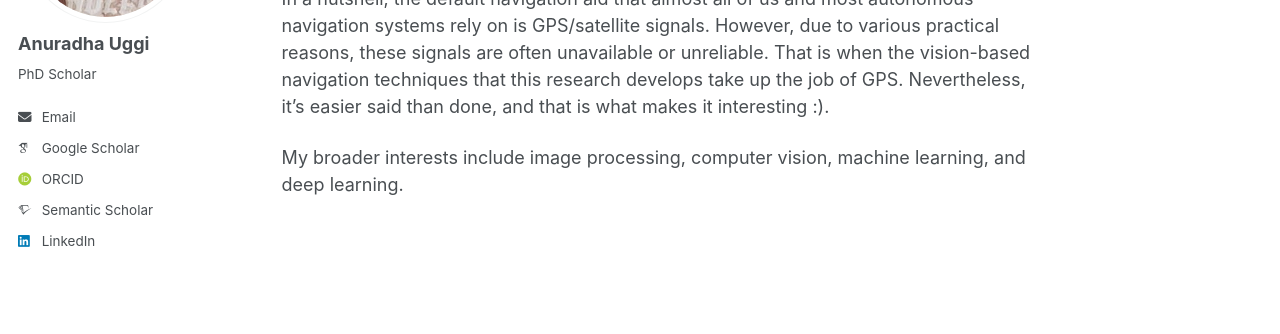
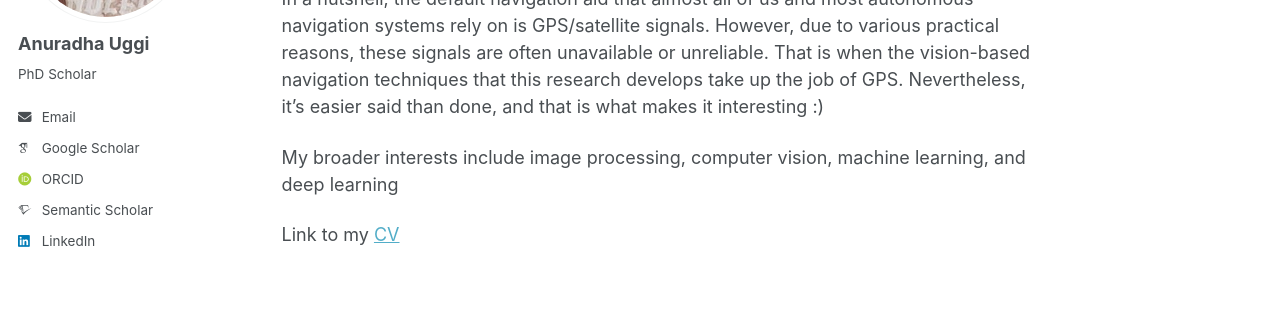
Before and after one commit to Anuradha-Uggi/anuradha-uggi.github.io, a Jekyll site: the page built from _pages/about.md, in a window 1280 px wide. Shown: the part 266-600 px from the top of the page. Built offline with Jekyll 4.4.1, drawn with Linux system fonts in a browser that asks for light colours; some web fonts are replaced; a script bundle is joined from its source files by our own code; library files that are not in the unit come from our copies; some of the changed text lies outside the part shown.

Commit message:
Update about.md

```diff
--- a/_pages/about.md
+++ b/_pages/about.md
@@ -7,9 +7,11 @@
   - /about.html
 ---
 
-Hi, this is Anuradha, a PhD scholar in EE department at IIT Hyderabad. Prior to joinig PhD, I did my BTech in ECE dept. from RGUKT, IIIT, Basar. My current research focuses on developing efficient and accurate representation learning algorithms for Visual Place Recognition or Visual Geolocalization, which is critical for robotic localization & navigation. In a nutshell, the default navigation aid that almost all of us and most autonomous navigation systems rely on is GPS/satellite signals. However, due to various practical reasons, these signals are often unavailable or unreliable. That is when the vision-based navigation techniques that this research develops take up the job of GPS. Nevertheless, it's easier said than done, and that is what makes it interesting :).
+Hi, this is Anuradha, a PhD scholar in EE department at IIT Hyderabad. Prior to joinig PhD, I did my BTech in ECE dept. from RGUKT, IIIT, Basar. My current research focuses on developing efficient and accurate representation learning algorithms for Visual Place Recognition or Visual Geolocalization, which is critical for robotic localization & navigation. In a nutshell, the default navigation aid that almost all of us and most autonomous navigation systems rely on is GPS/satellite signals. However, due to various practical reasons, these signals are often unavailable or unreliable. That is when the vision-based navigation techniques that this research develops take up the job of GPS. Nevertheless, it's easier said than done, and that is what makes it interesting :)
 
-My broader interests include image processing, computer vision, machine learning, and deep learning.
+My broader interests include image processing, computer vision, machine learning, and deep learning
+
+Link to my [CV](https://drive.google.com/file/d/1Xjc7jJg6YVTaUeJnfCN0ob6zukyyu19h/view?usp=sharing)
 
 <!--
 #Specifically, I find representation learning, representation similarity analysis, image/video quality assessment, etc,. to be interesting.
```
